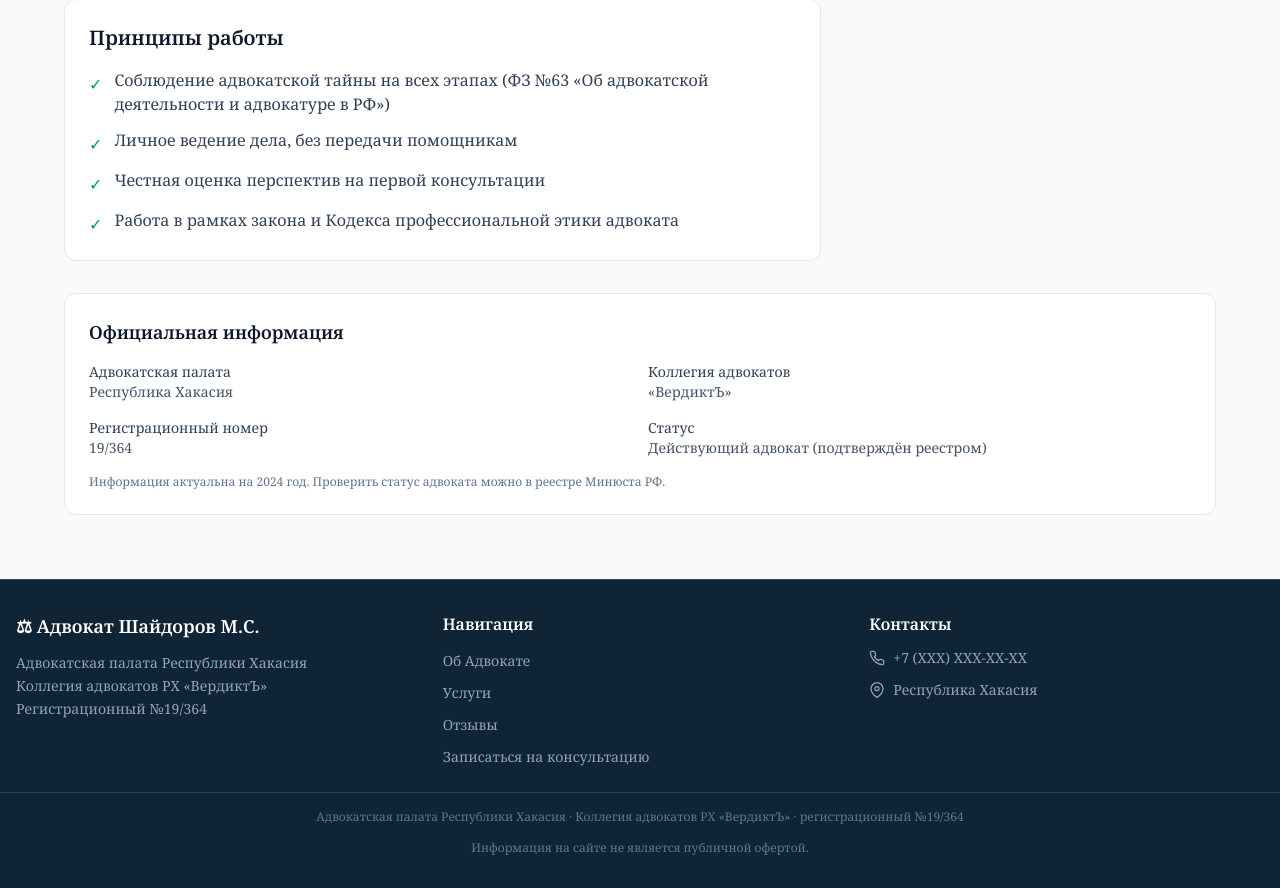
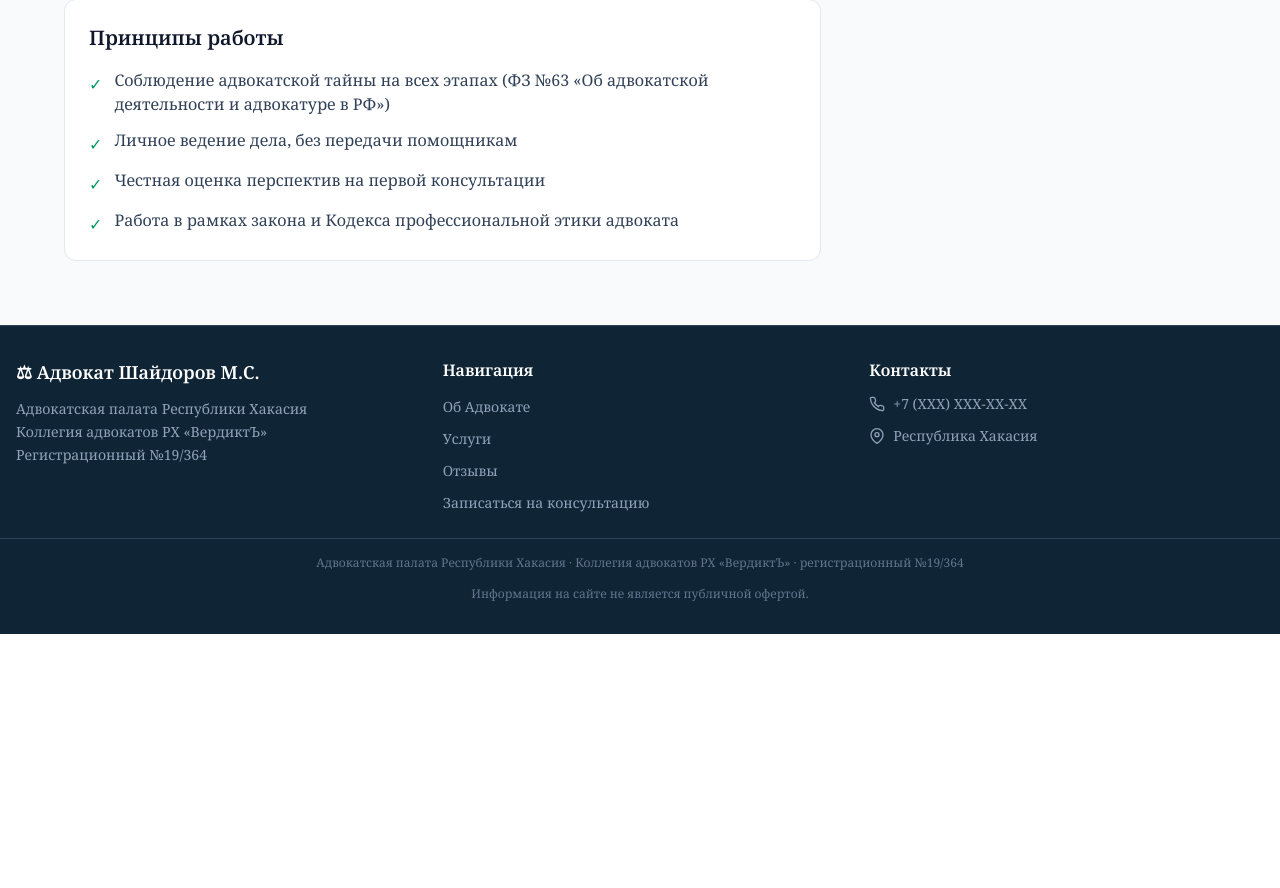
Before and after one commit to firsalmon/Advocate-site, a Django app: page /about/ in a window 1280 px wide. Shown: the part 985-1873 px from the top of the page. After the commit the page ends 1619 px from the top, so only its background shows below. Run offline with Django 5.2, Linux system fonts and the light colour scheme; style sheets or scripts are compiled from the project's sources.

Commit message:
chore: prepare repository for public release

```diff
--- a/advocate/mainsite/templates/mainsite/about.html
+++ b/advocate/mainsite/templates/mainsite/about.html
@@ -12,7 +12,7 @@
                     <p class="text-sm text-emerald-700 mb-4">Адвокат, регистрационный №19/364</p>
                 </div>
                 <div class="lg:hidden relative rounded-xl overflow-hidden w-48 mx-auto mb-6">
-                    <img src="{% static 'image/phot.jpeg' %}"
+                    <img src="{% static 'image/photo.jpeg' %}"
                          alt="Адвокат Шайдоров М.С."
                          class="w-full aspect-square object-cover object-top rounded-xl"
                          loading="lazy"
@@ -98,7 +98,7 @@
                     <div class="hidden lg:block lg:col-span-1">
                         <div class="sticky top-24">
                             <div class="relative rounded-2xl overflow-hidden">
-                                <img src="http://xn--80aaagcid3bg3bfazx4g.xn--p1ai/assets/images/dsc-45-2000x2987.jpeg"
+                                <img src="{% static 'image/photo.jpeg' %}"
                                      alt="Адвокат Шайдоров М.С."
                                      class="w-full h-auto object-cover rounded-2xl"
                                      loading="lazy"
@@ -109,40 +109,6 @@
                         </div>
                     </div>
                 </div>
-                <section class="mt-8 bg-white border border-slate-200 rounded-xl p-6"
-                         aria-labelledby="registration-heading">
-                    <h2 id="registration-heading"
-                        class="text-lg font-semibold text-slate-900 mb-4">Официальная информация</h2>
-                    <dl class="grid grid-cols-1 sm:grid-cols-2 gap-4 text-sm">
-                        <div>
-                            <dt class="font-medium text-slate-700">Адвокатская палата</dt>
-                            <dd class="text-slate-600">
-                                Республика Хакасия
-                            </dd>
-                        </div>
-                        <div>
-                            <dt class="font-medium text-slate-700">Коллегия адвокатов</dt>
-                            <dd class="text-slate-600">
-                                «ВердиктЪ»
-                            </dd>
-                        </div>
-                        <div>
-                            <dt class="font-medium text-slate-700">Регистрационный номер</dt>
-                            <dd class="text-slate-600">
-                                19/364
-                            </dd>
-                        </div>
-                        <div>
-                            <dt class="font-medium text-slate-700">Статус</dt>
-                            <dd class="text-slate-600">
-                                Действующий адвокат (подтверждён реестром)
-                            </dd>
-                        </div>
-                    </dl>
-                    <p class="text-xs text-slate-500 mt-4">
-                        Информация актуальна на 2024 год. Проверить статус адвоката можно в реестре Минюста РФ.
-                    </p>
-                </section>
             </div>
         </section>
     </main>
--- a/advocate/mainsite/templates/mainsite/home.html
+++ b/advocate/mainsite/templates/mainsite/home.html
@@ -193,7 +193,7 @@
             </div>
         </section>
         <section id="letters"
-                 class="py-12 md:py-16 px-4 bg-slate-50 border-t border-slate-200"
+                 class="py-12 md:py-16 px-4 bg-white border-t border-slate-200"
                  aria-labelledby="раздел благодарственных писем">
             <div class="max-w-4xl mx-auto">
                 <h2 id="letters-heading"
@@ -316,7 +316,7 @@
                     </div>
                 </details>
             {% empty %}
-                <p class="text-slate-400 text-center col-span-4 py-8">Письма скоро появятся</p>
+                <p class="text-slate-400 text-center col-span-4 py-8">Вопросы скоро появятся</p>
             {% endfor %}
         </div>
     </div>
--- a/requirements.txt
+++ b/advocate/requirements.txt
@@ -23,12 +23,16 @@ editorconfig==0.17.1
     # via
     #   cssbeautifier
     #   jsbeautifier
+gunicorn==25.3.0
+    # via advocate-shaydorov
 jsbeautifier==1.15.4
     # via
     #   cssbeautifier
     #   djlint
 json5==0.14.0
     # via djlint
+packaging==26.1
+    # via gunicorn
 pathspec==1.1.0
     # via djlint
 pillow==12.2.0
--- a/advocate/templates/header.html
+++ b/advocate/templates/header.html
@@ -74,16 +74,16 @@
         <nav aria-label="Мобильная навигация">
             <ul class="flex flex-col">
                 <li>
-                    <a href="about.html"
+                    <a href="{% url 'mainsite:home' %}"
+                       class="block px-6 py-4 text-slate-300 hover:text-white hover:bg-slate-800 transition-colors min-h-[48px] flex items-center mobile-nav-link">Главная</a>
+                </li>
+                <li class="border-t border-slate-700">
+                    <a href="{% url 'mainsite:about' %}"
                        class="block px-6 py-4 text-slate-300 hover:text-white hover:bg-slate-800 transition-colors min-h-[48px] flex items-center mobile-nav-link">Об Адвокате</a>
                 </li>
                 <li class="border-t border-slate-700">
-                    <a href="services.html"
+                    <a href="{% url 'mainsite:service' %}"
                        class="block px-6 py-4 text-slate-300 hover:text-white hover:bg-slate-800 transition-colors min-h-[48px] flex items-center mobile-nav-link">Услуги</a>
-                </li>
-                <li class="border-t border-slate-700">
-                    <a href="reviews.html"
-                       class="block px-6 py-4 text-slate-300 hover:text-white hover:bg-slate-800 transition-colors min-h-[48px] flex items-center mobile-nav-link">Отзывы</a>
                 </li>
                 <li class="border-t border-slate-700">
                     <button type="button"
```
Also changed, not shown: advocate/advocate/settings.py (+4 -5 lines), advocate/docker-compose.yml (deleted, +0 -53 lines), compose.yml (added, +40 -0 lines), README.md, advocate/static/image/photo.jpeg (added), 4 other files.
